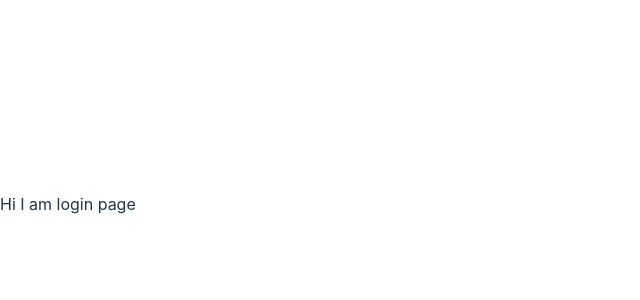
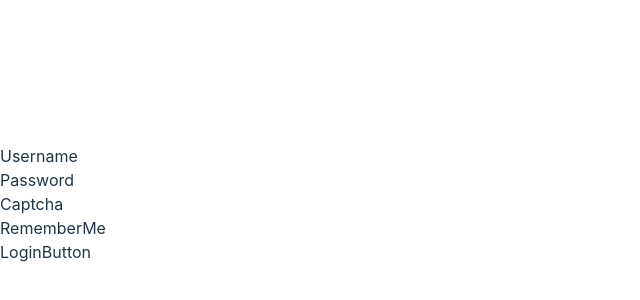
Before and after one commit to Arpana-Sitoula/Login-authentication, a React (Vite) app: page / in a window 1280 px wide. Shown: the part 196-496 px from the top of the page, without its empty margins (0-640 px from the left). Built offline with nearby package versions, Linux system fonts and the light colour scheme.

Commit message:
Login Structure

```diff
--- /dev/null
+++ b/src/components/Captcha.jsx
@@ -0,0 +1,9 @@
+import React from 'react'
+
+const Captcha = () => {
+  return (
+    <div>Captcha</div>
+  )
+}
+
+export default Captcha
--- a/src/components/LoginButton.jsx
+++ b/src/components/LoginButton.jsx
@@ -0,0 +1,9 @@
+import React from 'react'
+
+const LoginButton = () => {
+  return (
+    <div>LoginButton</div>
+  )
+}
+
+export default LoginButton
--- a/src/components/Password.jsx
+++ b/src/components/Password.jsx
@@ -0,0 +1,9 @@
+import React from 'react'
+
+const Password = () => {
+  return (
+    <div>Password</div>
+  )
+}
+
+export default Password
--- a/src/components/RememberMe.jsx
+++ b/src/components/RememberMe.jsx
@@ -0,0 +1,9 @@
+import React from 'react'
+
+const RememberMe = () => {
+  return (
+    <div>RememberMe</div>
+  )
+}
+
+export default RememberMe
--- a/src/components/Username.jsx
+++ b/src/components/Username.jsx
@@ -0,0 +1,9 @@
+import React from 'react'
+
+const Username = () => {
+  return (
+    <div>Username</div>
+  )
+}
+
+export default Username;
--- a/src/pages/Login.jsx
+++ b/src/pages/Login.jsx
@@ -1,8 +1,20 @@
 import React from 'react';
+import Username from '../components/Username';
+import Password from '../components/Password';
+import Captcha from '../components/Captcha';
+import RememberMe from '../components/RememberMe';
+import LoginButton from '../components/LoginButton';
+
 
 const Login = () => {
   return (
-    <React.Fragment>Hi I am login page</React.Fragment>
+    <React.Fragment>
+      <Username></Username>
+      <Password></Password>
+      <Captcha></Captcha>
+      <RememberMe></RememberMe>
+      <LoginButton></LoginButton>
+    </React.Fragment>
   )
 }
 
```
